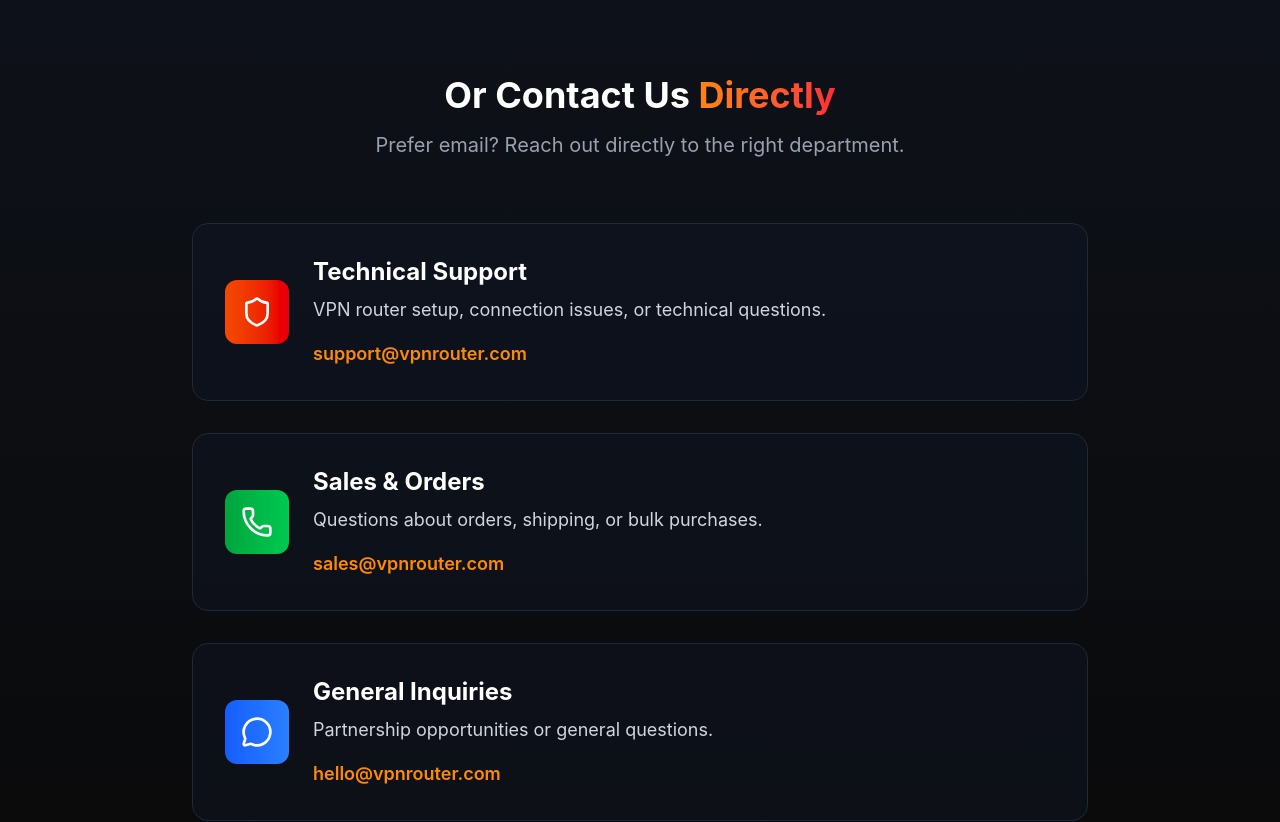
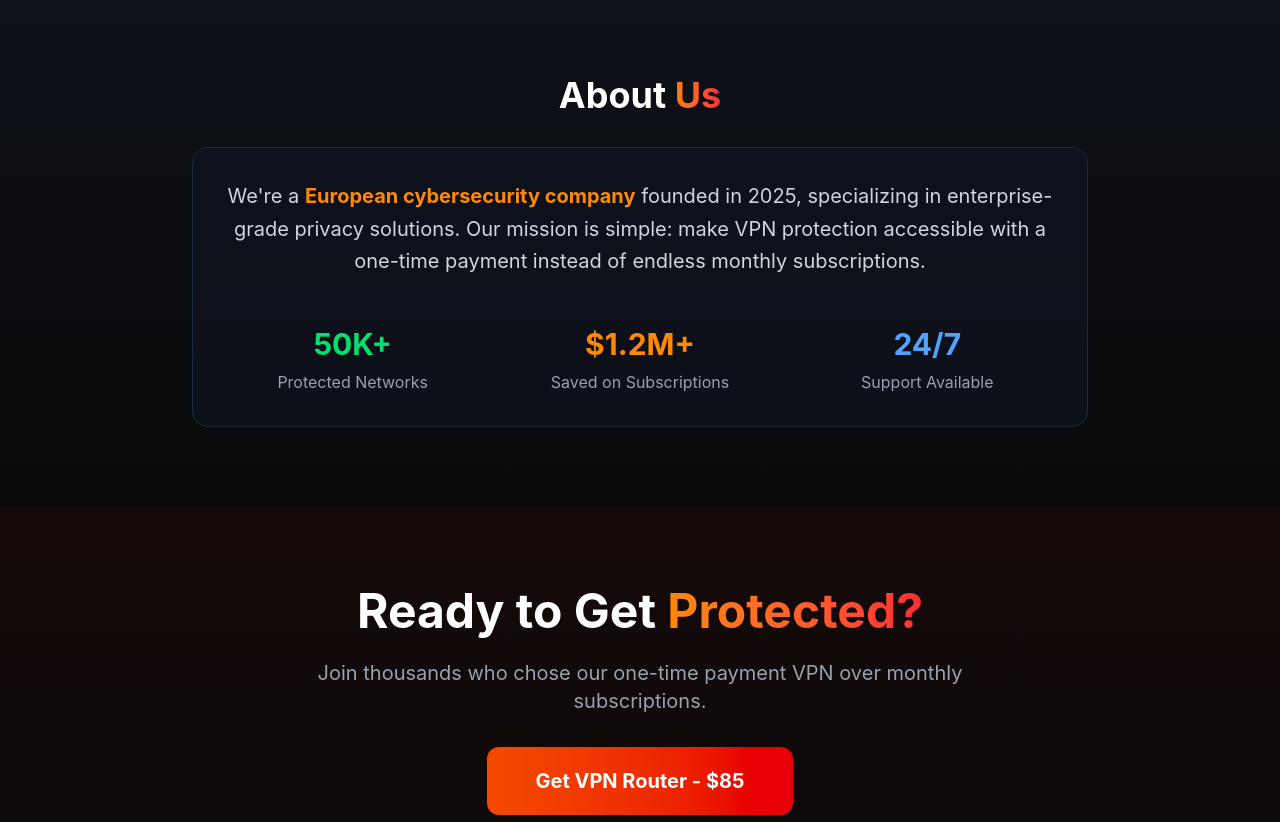
Before and after one commit to Mediteran2910/landing-VPN, a Next.js app: page /contact in a window 1280 px wide. Shown: the part 1380-2202 px from the top of the page. Built offline with nearby package versions, Linux system fonts and the light colour scheme.

Commit message:
Remove redundant contact cards section
- Remove duplicate contact options (Technical Support, Sales, etc.)
- Clean up unused imports and variables
- Keep focus on primary contact form
- Streamline contact page to reduce clutter

```diff
--- a/src/app/contact/page.tsx
+++ b/src/app/contact/page.tsx
@@ -2,33 +2,9 @@
 
 import { motion } from 'framer-motion'
 import Link from "next/link";
-import { Mail, Phone, Users, Shield, MessageCircle } from "lucide-react";
 import ContactForm from "@/components/ContactForm";
 
 export default function ContactPage() {
-  const contacts = [
-    {
-      title: "Technical Support",
-      description: "VPN router setup, connection issues, or technical questions.",
-      email: "support@vpnrouter.com",
-      icon: Shield,
-      color: "text-orange-400"
-    },
-    {
-      title: "Sales & Orders",
-      description: "Questions about orders, shipping, or bulk purchases.",
-      email: "sales@vpnrouter.com",
-      icon: Phone,
-      color: "text-green-400"
-    },
-    {
-      title: "General Inquiries",
-      description: "Partnership opportunities or general questions.",
-      email: "hello@vpnrouter.com",
-      icon: MessageCircle,
-      color: "text-blue-400"
-    },
-  ];
 
   return (
     <div className="min-h-screen bg-[#0a0a0a] text-white">
@@ -64,61 +40,6 @@
         </div>
       </section>
 
-      {/* Contact Cards */}
-      <section className="py-20 bg-gradient-to-b from-gray-900/50 to-transparent">
-        <div className="container mx-auto px-4">
-          <div className="max-w-4xl mx-auto">
-            <div className="text-center mb-16">
-              <h2 className="text-4xl font-bold mb-4">
-                Or Contact Us
-                <span className="text-transparent bg-clip-text bg-gradient-to-r from-orange-400 to-red-500">
-                  {" "}Directly
-                </span>
-              </h2>
-              <p className="text-xl text-gray-400">
-                Prefer email? Reach out directly to the right department.
-              </p>
-            </div>
-
-            <div className="grid gap-8">
-              {contacts.map((contact, index) => {
-                const Icon = contact.icon
-                return (
-                  <motion.div
-                    key={index}
-                    initial={{ opacity: 0, y: 30 }}
-                    whileInView={{ opacity: 1, y: 0 }}
-                    transition={{ delay: index * 0.1, duration: 0.6 }}
-                    viewport={{ once: true }}
-                    className="bg-gray-900/40 border border-gray-800 rounded-2xl p-8 hover:border-orange-500/50 transition-all"
-                  >
-                    <div className="flex items-center gap-6">
-                      <div className={`w-16 h-16 rounded-xl bg-gradient-to-r ${
-                        index === 0 ? 'from-orange-600 to-red-600' :
-                        index === 1 ? 'from-green-600 to-green-500' :
-                        'from-blue-600 to-blue-500'
-                      } flex items-center justify-center`}>
-                        <Icon className="h-8 w-8 text-white" />
-                      </div>
-
-                      <div className="flex-1">
-                        <h3 className="text-2xl font-bold mb-2">{contact.title}</h3>
-                        <p className="text-gray-300 text-lg mb-4">{contact.description}</p>
-                        <Link
-                          href={`mailto:${contact.email}`}
-                          className="text-orange-400 hover:text-orange-300 font-semibold text-lg transition-colors"
-                        >
-                          {contact.email}
-                        </Link>
-                      </div>
-                    </div>
-                  </motion.div>
-                )
-              })}
-            </div>
-          </div>
-        </div>
-      </section>
 
       {/* About Section */}
       <section className="py-20 bg-gradient-to-b from-gray-900/50 to-transparent">
```
